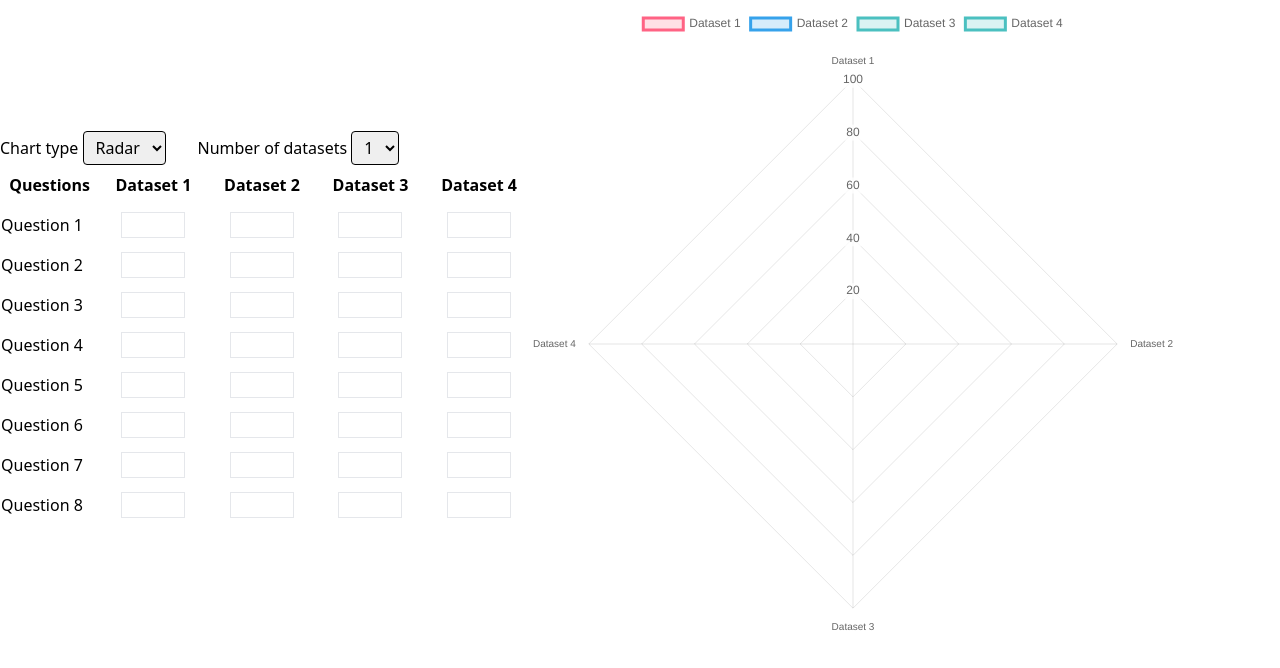
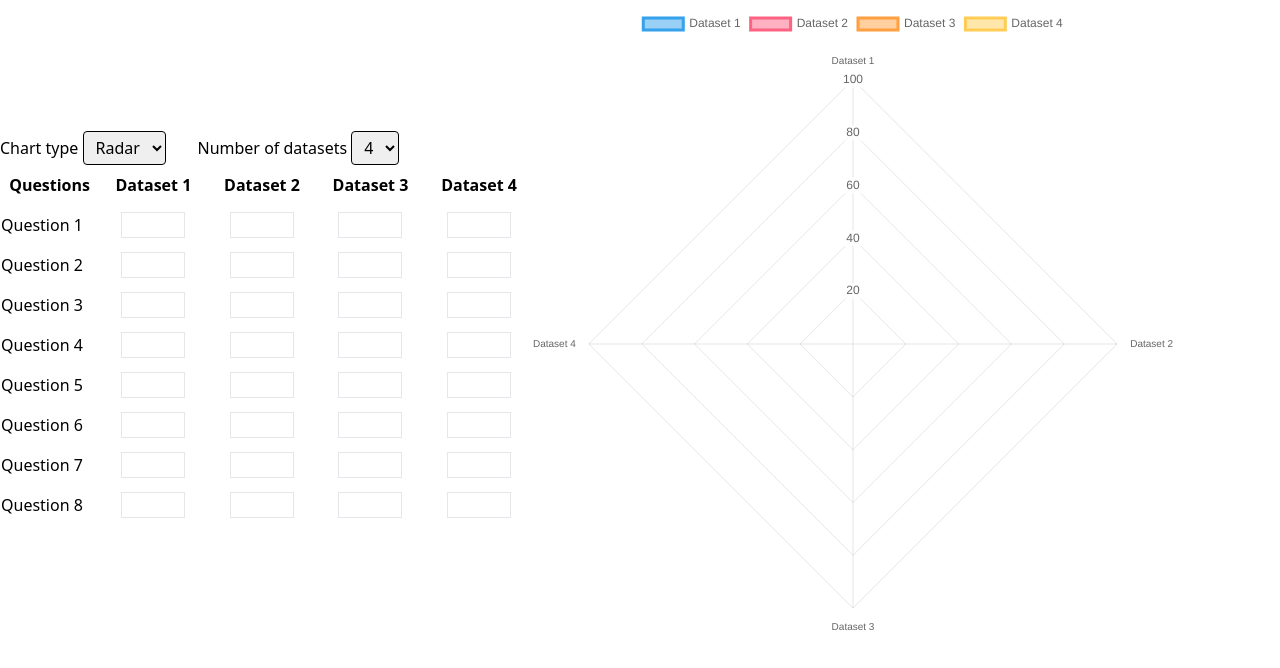
Before and after one commit to idrisay/dimension-chart, a plain HTML site: page index.html in a window 1280 px wide. Drawn offline with nearby package versions, Linux system fonts and the light colour scheme.

Commit message:
feat: add before refactoring

```diff
--- a/index.html
+++ b/index.html
@@ -11,7 +11,7 @@
       <div class="flex gap-8">
         <div>
           <label for="chart-type">Chart type</label>
-            <select name="chart-type" class="border px-2 py-1 border-black rounded" id="chart-type">
+          <select id="chart-type" class="border px-2 py-1 border-black rounded">
             <option value="radar">Radar</option>
             <option value="bar">Bar</option>
             <option value="line">Line</option>
@@ -19,11 +19,11 @@
         </div>
         <div>
           <label for="number-of-datasets">Number of datasets</label>
-            <select name="number-of-datasets" class="border px-2 py-1 border-black rounded" id="number-of-datasets">
+          <select id="number-of-datasets" class="border px-2 py-1 border-black rounded">
             <option value="1">1</option>
             <option value="2">2</option>
             <option value="3">3</option>
-              <option value="4">4</option>
+            <option selected value="4">4</option>
             <option value="5">5</option>
           </select>
         </div>
@@ -31,9 +31,7 @@
       <div id="table-container" class="w-full"></div>
     </div>
     <div class="w-6/12 py-2">
-        <div class="">
-          <canvas id="radial-chart" class=""></canvas>
-        </div>
+      <canvas id="radial-chart"></canvas>
     </div>
   </div>
   <script src="script.js"></script>
--- a/script.js
+++ b/script.js
@@ -12,12 +12,24 @@ let dimensionQuestions = [
 let dataChartValues = [];
 let chartType = "radar";
 
+const generateChartData = (numberOfDatasets, dataChartValues) => {
+  const datasets = Array.from({ length: numberOfDatasets }, (v, i) => ({
+    label: `Dataset ${i + 1}`,
+    data: dataChartValues[i],
+    fill: true,
+  }));
+
+  const labels = datasets.map((dataset) => dataset.label);
+
+  return { labels, datasets };
+};
+
 // Function to create the table
 function createTable() {
   let table = document.createElement("table");
 
-  table.classList.add('w-full')
-  table.classList.add('mx-auto')
+  table.classList.add("w-full");
+  table.classList.add("mx-auto");
 
   // Create the header row
   let headerRow = table.insertRow();
@@ -29,7 +41,7 @@ function createTable() {
   for (let i = 0; i < numberOfDatasets; i++) {
     let headerCell = document.createElement("th");
     headerCell.textContent = `Dataset ${i + 1}`;
-    headerCell.classList.add('p-2')
+    headerCell.classList.add("p-2");
     headerRow.appendChild(headerCell);
   }
 
@@ -39,14 +51,14 @@ function createTable() {
 
     let questionCell = row.insertCell();
     questionCell.textContent = question;
-    questionCell.classList.add('py-2')
+    questionCell.classList.add("py-2");
     let newDataChartRow = new Array(numberOfDatasets).fill(null);
     dataChartValues = [...dataChartValues, newDataChartRow];
 
     // Add input cells for each dataset
     for (let i = 0; i < numberOfDatasets; i++) {
       let inputCell = row.insertCell();
-      inputCell.classList.add('text-center')
+      inputCell.classList.add("text-center");
       let input = document.createElement("input");
       input.classList.add("w-16");
       input.classList.add("text-center");
@@ -64,10 +76,6 @@ function createTable() {
 }
 
 const handleInputChange = (event, questionIndex, dataSetIndex) => {
-  console.log("questionIndex: ", questionIndex);
-  console.log("dataSetIndex: ", dataSetIndex);
-  console.log("handleInputChange", event.target.value);
-
   dataChartValues[questionIndex][dataSetIndex] = event.target.value;
 
   myChart.update();
@@ -78,101 +86,28 @@ createTable();
 
 const ctx = document.getElementById("radial-chart").getContext("2d");
 
-const data = {
-  labels: ["Dataset 1", "Dataset 2", "Dataset 3", "Dataset 4"],
-  datasets: [
-    {
-      label: "Dataset 1",
-      data: dataChartValues[0],
-      fill: true,
-      backgroundColor: "rgba(255, 99, 132, 0.2)", // Color for Dataset 1
-      borderColor: "rgb(255, 99, 132)",
-      pointBackgroundColor: "rgb(255, 99, 132)",
-      pointBorderColor: "#fff",
-      pointHoverBackgroundColor: "#fff",
-      pointHoverBorderColor: "rgb(255, 99, 132)",
-    },
-    {
-      label: "Dataset 2",
-      data: dataChartValues[1],
-      fill: true,
-      backgroundColor: "rgba(54, 162, 235, 0.2)", // Color for Dataset 2
-      borderColor: "rgb(54, 162, 235)",
-      pointBackgroundColor: "rgb(54, 162, 235)",
-      pointBorderColor: "#fff",
-      pointHoverBackgroundColor: "#fff",
-      pointHoverBorderColor: "rgb(54, 162, 235)",
-    },
-    {
-      label: "Dataset 3",
-      data: dataChartValues[2],
-      fill: true,
-      backgroundColor: "rgba(75, 192, 192, 0.2)", // Color for Dataset 3
-      borderColor: "rgb(75, 192, 192)",
-      pointBackgroundColor: "rgb(75, 192, 192)",
-      pointBorderColor: "#fff",
-      pointHoverBackgroundColor: "#fff",
-      pointHoverBorderColor: "rgb(75, 192, 192)",
-    },
-    {
-      label: "Dataset 4",
-      data: dataChartValues[3],
-      fill: true,
-      backgroundColor: "rgba(75, 192, 192, 0.2)", // Color for Dataset 3
-      borderColor: "rgb(75, 192, 192)",
-      pointBackgroundColor: "rgb(75, 192, 192)",
-      pointBorderColor: "#fff",
-      pointHoverBackgroundColor: "#fff",
-      pointHoverBorderColor: "rgb(75, 192, 192)",
-    },
-  ],
-};
-
-// const config = {
-//   // type: "radar",
-//   // type: "bar",
-//   // type: "line",
-//   type: chartType,
-//   data: data,
-//   options: {
-//     scales: {
-//       r: {
-//         beginAtZero: true,
-//         min: 0,
-//         max: 100,
-//         ticks: {
-//           stepSize: 20,
-//         },
-//       },
-//     },
-//     elements: {
-//       line: {
-//         borderWidth: 3,
-//       },
-//     },
-//   },
-// };
-
-// const myChart = new Chart(ctx, config);
+const data = generateChartData(numberOfDatasets, dataChartValues);
 
 document.querySelector("#chart-type").onchange = function (e) {
-  console.log("onc", e.target.value);
   chartType = e.target.value;
 
   // Destroy the old chart and create a new one with the new type
   if (myChart) {
     myChart.destroy();
   }
-  myChart = initializeChart(chartType);
+  myChart = initializeChart(
+    chartType,
+    generateChartData(numberOfDatasets, dataChartValues)
+  );
 };
 
 // Create a function to initialize the chart
-function initializeChart(type) {
+function initializeChart(type, _data) {
   const ctx = document.getElementById("radial-chart").getContext("2d");
 
   const config = {
     type: type,
-    data: data,
+    data: _data,
     options: {
       scales: {
         r: {
@@ -196,13 +131,21 @@ function initializeChart(type) {
 }
 
 // Initialize the chart with the default type
-let myChart = initializeChart(chartType);
+let myChart = initializeChart(
+  chartType,
+  generateChartData(numberOfDatasets, dataChartValues)
+);
 
 document.querySelector("#number-of-datasets").onchange = function (e) {
-  console.log("onc", e.target.value);
   numberOfDatasets = e.target.value;
+  document.querySelector("#table-container").innerHTML = "";
+  createTable();
 
-  console.log(numberOfDatasets);
-  document.querySelector('#table-container').innerHTML = ''
-  createTable()
+  if (myChart) {
+    myChart.destroy();
+  }
+  myChart = initializeChart(
+    chartType,
+    generateChartData(numberOfDatasets, dataChartValues)
+  );
 };
--- a/style.css
+++ /dev/null
@@ -1,6 +0,0 @@
-table td, th{
-    padding: 10px;
-}
-table{
-    margin: auto;
-}
```
Lines whose indentation alone changed are shown as unchanged.
